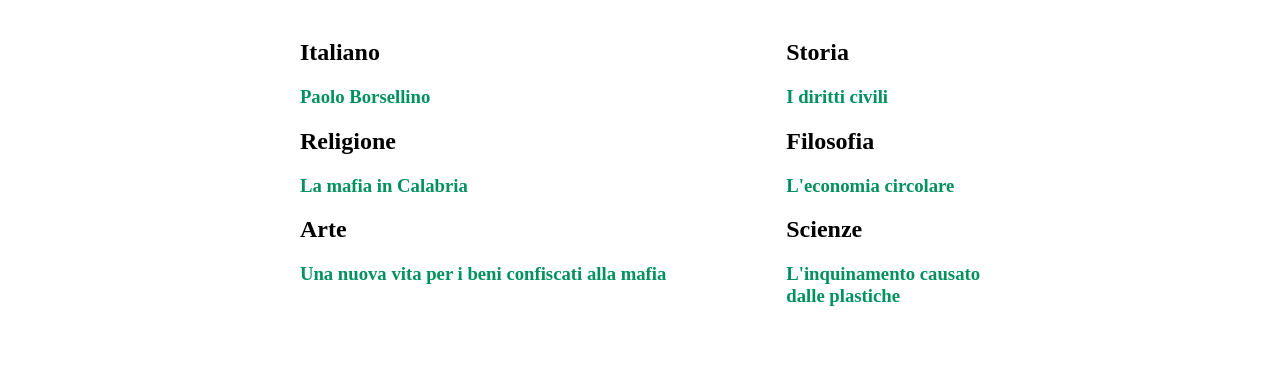
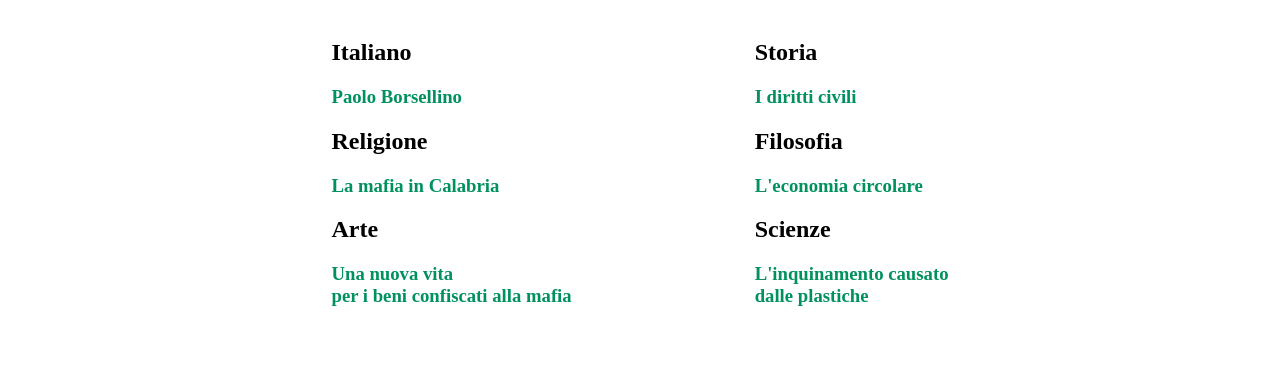
Before and after one commit to michelestranges/michelestranges.github.io, a plain HTML site: page index2.htm in a window 1280 px wide. Shown: the part 125-505 px from the top of the page. Drawn offline with Linux system fonts and the light colour scheme.

Commit message:
Update index2.htm

```diff
--- a/index2.htm
+++ b/index2.htm
@@ -46,7 +46,7 @@
         <h2>Religione</h2>
         <h3>La mafia in Calabria</h3>
         <h2>Arte</h2>
-        <h3>Una nuova vita per i beni confiscati alla mafia</h3>
+        <h3>Una nuova vita <br> per i beni confiscati alla mafia</h3>
       </div>
       <div>
         <h2>Storia</h2>
```
